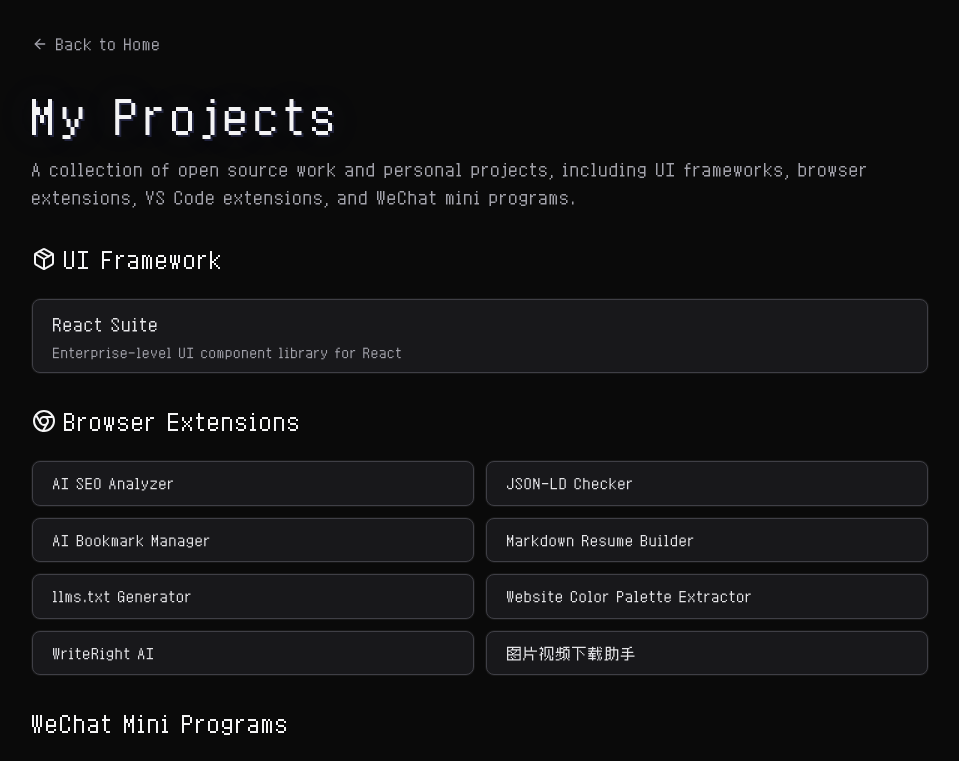
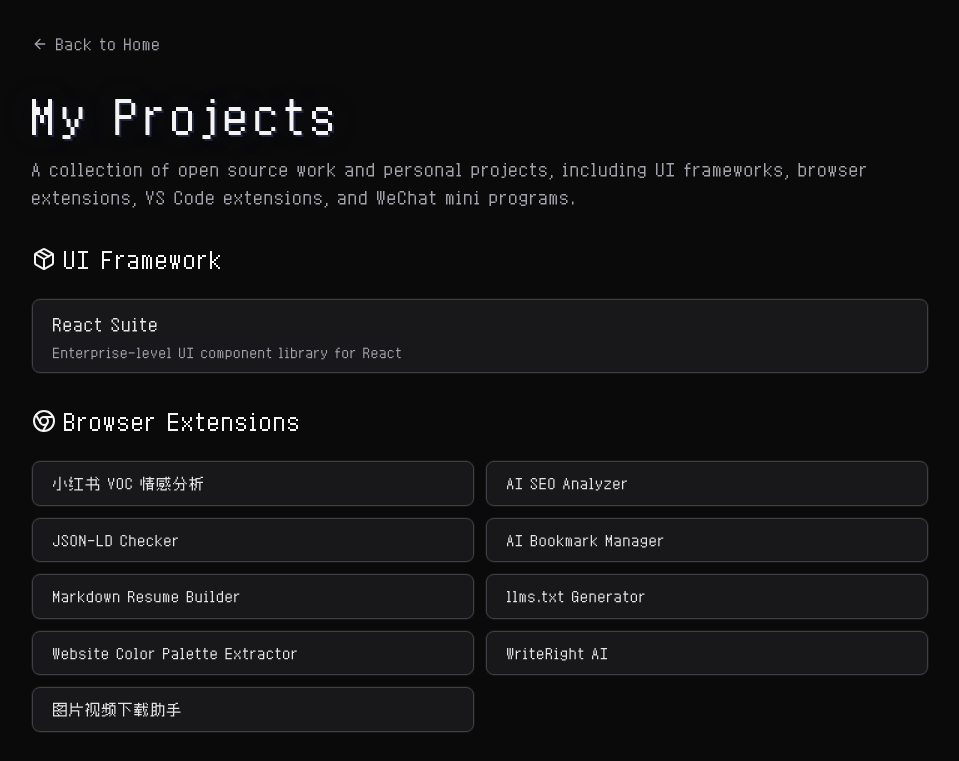
Before and after one commit to simonguo/simonguo.github.io, a Next.js app: page /projects in a window 1280 px wide. Shown: the top 761 px of the page, without its empty margins (160-1119 px from the left). Built offline with nearby package versions, Linux system fonts and the light colour scheme.

Commit message:
feat: add Xiaohongshu VOC Sentiment Analysis to browser extensions

```diff
--- a/app/projects/page.tsx
+++ b/app/projects/page.tsx
@@ -62,6 +62,10 @@
 };
 
 const BROWSER_EXTENSIONS: BrowserExtension[] = [
+  {
+    name: "小红书 VOC 情感分析",
+    url: "https://chromewebstore.google.com/detail/%E5%B0%8F%E7%BA%A2%E4%B9%A6-voc-%E6%83%85%E6%84%9F%E5%88%86%E6%9E%90/epmmcmmgmflokmpndeamenffhhhbokkl",
+  },
   {
     name: "AI SEO Analyzer",
     url: "https://chromewebstore.google.com/detail/ai-seo-analyzer/mkllojoidmbbhmjlpjabpfhklgancdnj",
```
Also changed, not shown: 1 other file (tests, documents, lock files or other folders).
